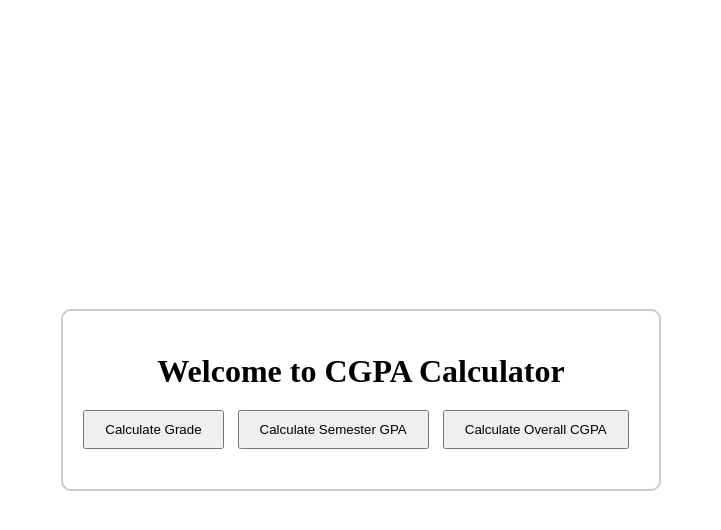
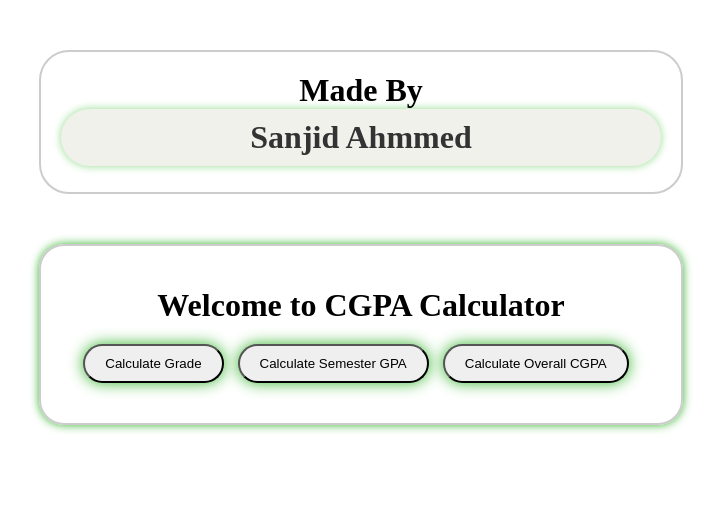
Before and after one commit to sanjid191/CGPA-calculation, a plain HTML site: page index.html in a window 1280 px wide. Shown: the whole page, without its empty margins (279-1000 px from the left). Drawn offline with Linux system fonts and the light colour scheme.

Commit message:
some minor design changes

```diff
--- a/CGPA_Calculation.css
+++ b/CGPA_Calculation.css
@@ -7,9 +7,13 @@ h1{
     margin: 50px auto;
     padding: 20px;
     border: 2px solid #ccc;
-    border-radius: 10px;
+    border-radius: 25px;
+    box-shadow: 0 0 10px #37b62e;
 }
-
+input{
+    border-radius: 30px;
+    box-shadow: 0 0 10px #37b62e;
+}
 .input-group {
     margin-bottom: 20px;
 }
@@ -31,4 +35,9 @@ button {
     border: 1px solid black;
     border-radius: 5px;
     cursor: pointer;
+    border-radius: 30px;
+    box-shadow: 0 0 15px #37b62e;
 }
+button:hover {
+    background-color: #c1a4c7;
+}
--- a/Grade.css
+++ b/Grade.css
@@ -9,11 +9,12 @@ body {
     flex-direction: column;
 }
 .container {
-    max-width: 600px;
+    max-width: 700px;
     margin: 20px auto;
     padding: 10px;
     border: 2px solid #ccc;
-    border-radius: 10px;
+    border-radius: 25px;
+    box-shadow: 0 0 10px #37b62e;
 }
 
 .Result-view{
@@ -35,10 +36,17 @@ div {
 input, button {
     padding: 5px;
     margin-right: 10px;
+    border-radius: 30px;
+    box-shadow: 0 0 10px #37b62e;
 }
 
 button {
     padding: 10px 20px;
     margin-top: 10px;
     cursor: pointer;
+    border-radius: 30px;
+    box-shadow: 0 0 15px #37b62e;
 }
+button:hover {
+    background-color: #c1a4c7;
+}
--- a/SemesterGPA.css
+++ b/SemesterGPA.css
@@ -7,7 +7,8 @@ body {
     margin: 0 auto;
     padding: 20px;
     border: 5px solid #ccc;
-    border-radius: 5px;
+    border-radius: 25px;
+    box-shadow: 0 0 10px #37b62e;
 }
 
 h1 {
@@ -24,6 +25,8 @@ input[type="number"] {
     width: calc(50% - 5px);
     padding: 8px;
     margin-right: 5px;
+    border-radius: 30px;
+    box-shadow: 0 0 10px #37b62e;
 }
 
 button {
@@ -49,6 +52,7 @@ table {
     width: 100%;
     border-collapse: collapse;
     margin-top: 20px;
+    box-shadow: 0 0 15px #37b62e;
 }
 
 table, th, td {
@@ -75,6 +79,8 @@ th, td {
 
 button {
     margin-top: 10px;
+    border-radius: 30px;
+    box-shadow: 0 0 15px #37b62e;
 }
 
 table {
@@ -91,3 +97,6 @@ th, td {
     padding: 8px;
     text-align: left;
 }
+button:hover {
+    background-color: #c1a4c7;
+}
--- a/index.html
+++ b/index.html
@@ -7,6 +7,9 @@
     <link rel="stylesheet" href="style.css">
 </head>
 <body>
+   <div>
+    <h1 id="nameBY">Made By <a id="weblink" href="https://sanjidahmmed.tech/">Sanjid Ahmmed</a></h1>
+   </div>
     <div class="container">
         <h1>Welcome to CGPA Calculator</h1>
         <div class="options">
--- a/style.css
+++ b/style.css
@@ -1,10 +1,22 @@
-body {
-    margin: 0;
-    padding: 0;
-    display: flex;
-    justify-content: center;
-    align-items: center;
-    height: 100vh;
+
+#nameBY{
+    max-width: 600px;
+    height: 100px;
+    margin: 50px auto;
+    padding: 20px;
+    border: 2px solid #ccc;
+    border-radius: 30px;
+    text-align: center;
+}
+#weblink:hover{
+    color: rgb(0, 0, 0);
+    background-color: rgb(198, 161, 203);
+    border-radius: 30px;
+}
+#weblink{
+    background-color: rgb(239, 241, 234);
+    border-radius: 30px;
+    box-shadow: 0 0 8px #92dc8d;
 }
 
 .container {
@@ -13,7 +25,8 @@ body {
     margin: 50px auto;
     padding: 20px;
     border: 2px solid #ccc;
-    border-radius: 10px;
+    border-radius: 25px;
+    box-shadow: 0 0 10px #37b62e;
 }
 
 h1 {
@@ -28,6 +41,11 @@ button {
     padding: 10px 20px;
     margin-right: 10px;
     cursor: pointer;
+    border-radius: 30px;
+    box-shadow: 0 0 15px #37b62e;
+}
+button:hover {
+    background-color: #b8b1cd;
 }
 
 a {
```
